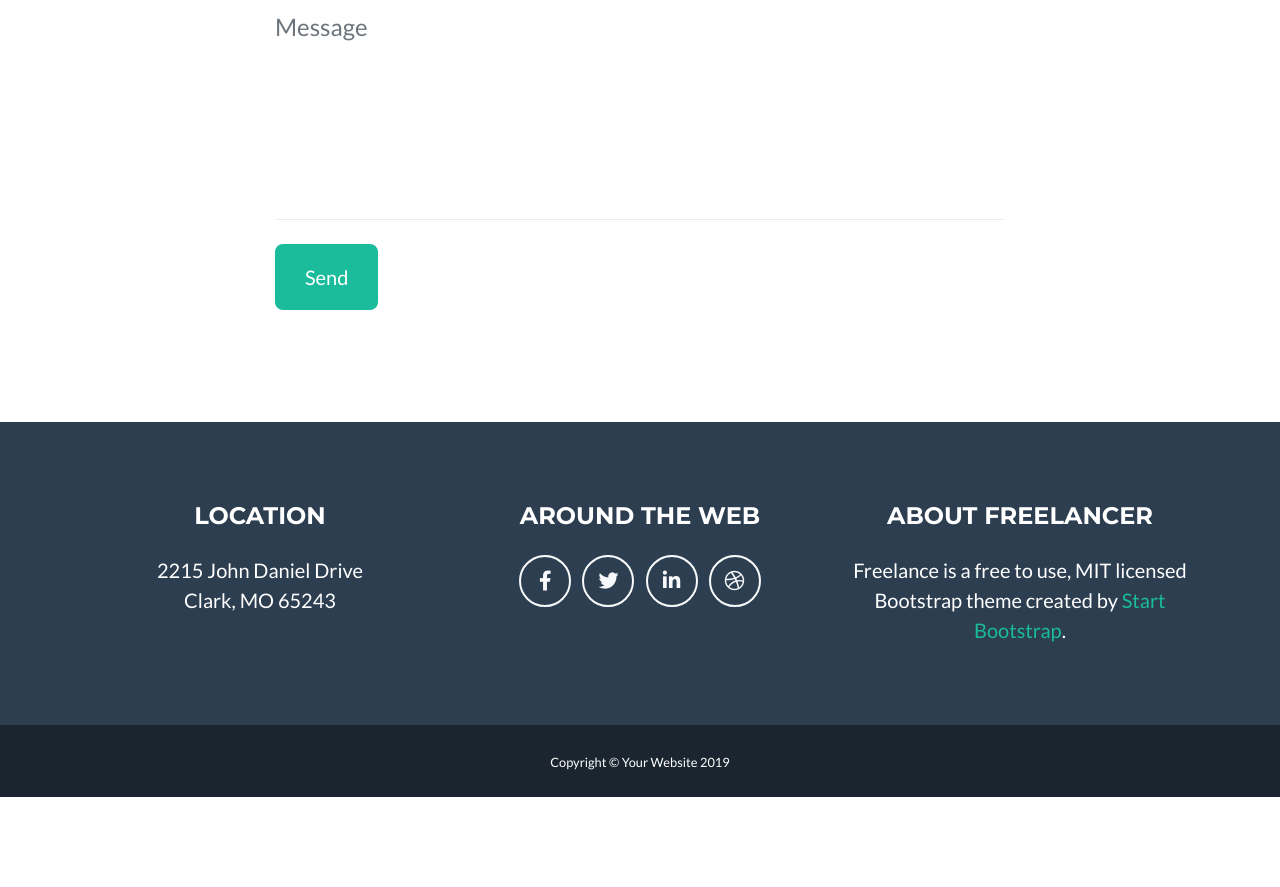
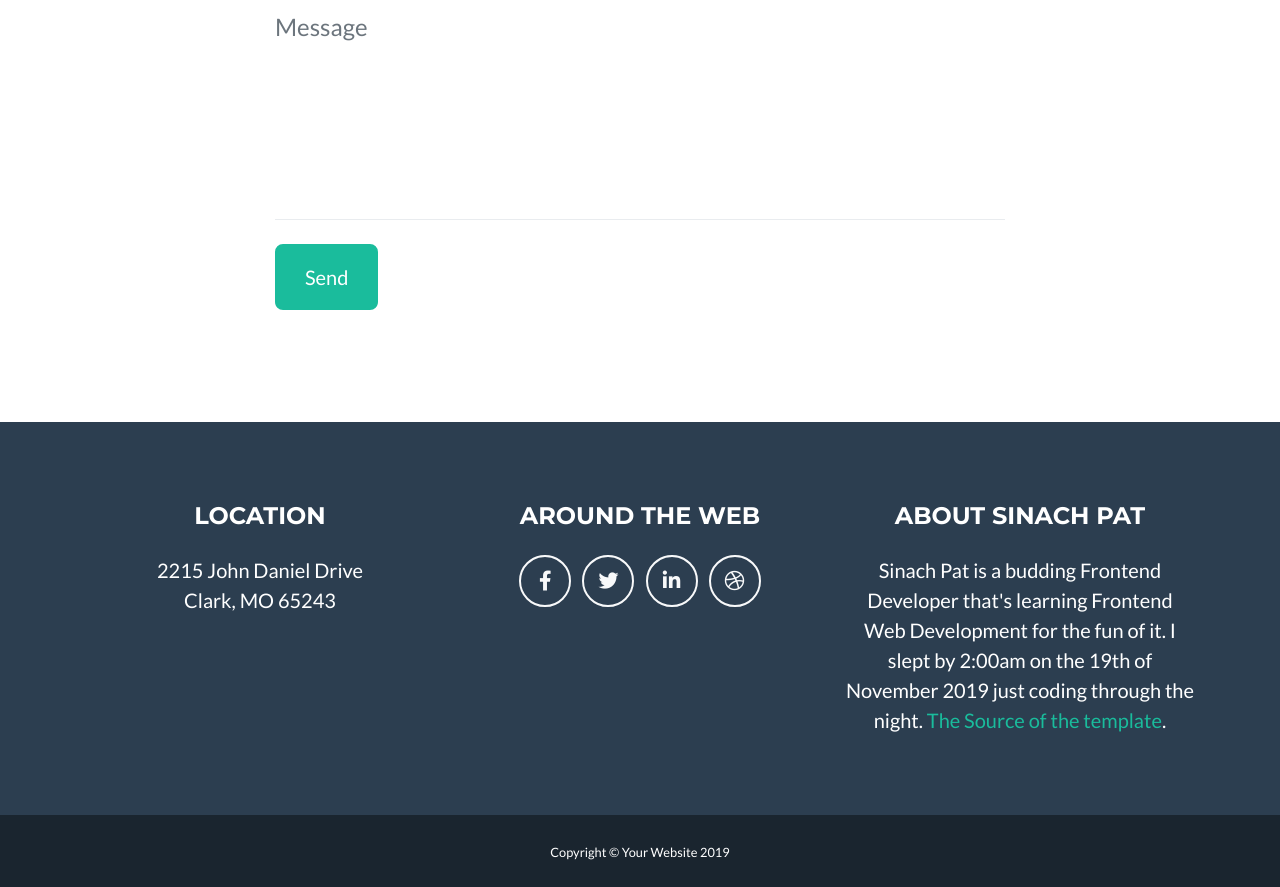
Before and after one commit to SinachPat/BOOTSTRAPi, a website with bundled scripts: page index.html in a window 1280 px wide. Shown: the part 2744-3631 px from the top of the page. Before the commit the page ends 3541 px from the top, so only its background shows below. Built offline with nearby package versions, Linux system fonts and the light colour scheme.

Commit message:
Another Edits

```diff
--- a/index.html
+++ b/index.html
@@ -297,9 +297,9 @@
 
         <!-- Footer About Text -->
         <div class="col-lg-4">
-          <h4 class="text-uppercase mb-4">About Freelancer</h4>
-          <p class="lead mb-0">Freelance is a free to use, MIT licensed Bootstrap theme created by
-            <a href="http://startbootstrap.com">Start Bootstrap</a>.</p>
+          <h4 class="text-uppercase mb-4">About Sinach Pat</h4>
+          <p class="lead mb-0">Sinach Pat is a budding Frontend Developer that's learning Frontend Web Development for the fun of it. I slept by 2:00am on the 19th of November 2019 just coding through the night.
+            <a href="http://startbootstrap.com">The Source of the template</a>.</p>
         </div>
 
       </div>
```
